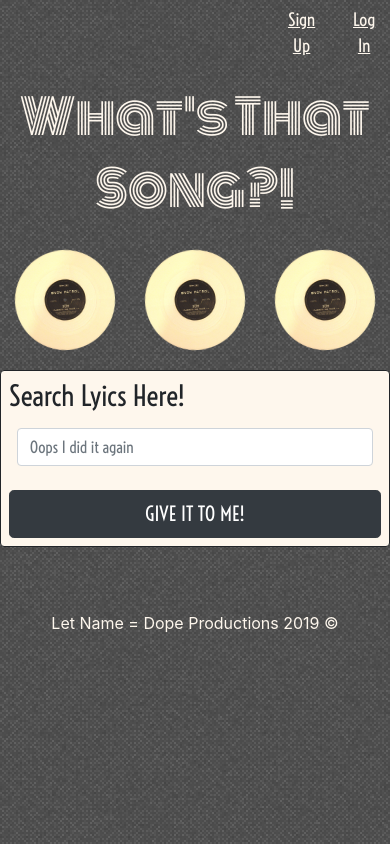
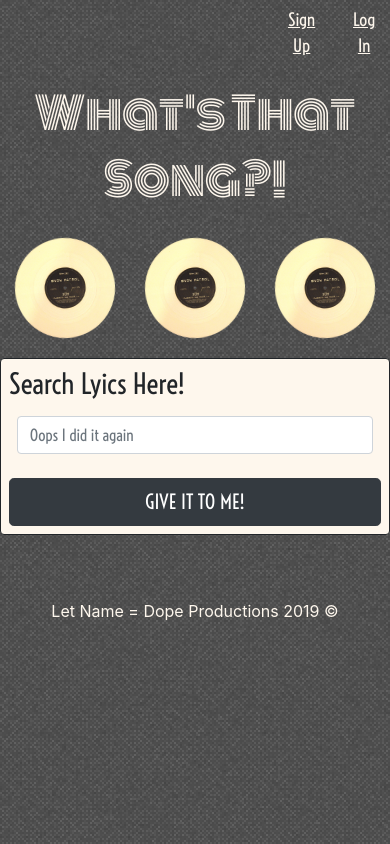
Before and after one commit to ks563/whatsThatSong, a plain HTML site: page index.html in a window 390 px wide. Drawn offline with nearby package versions, Linux system fonts and the light colour scheme; no server answers.

Commit message:
media query header font size

```diff
--- a/assets/css/songStyle.css
+++ b/assets/css/songStyle.css
@@ -4,7 +4,7 @@ body{
 }
 .header-container{
     font-family: 'Monoton', cursive;
-    font-size:7em;
+    font-size:6.5em;
     color: #fef7ed;
     text-align:center;
     padding-top: 2.5%;
@@ -104,7 +104,7 @@ body{
 @media (min-width: 200px) and (max-width: 767.98px) {
 
     .header-container{
-        font-size:3em;
+        font-size:2.75em;
     }
 
     .search-container{
@@ -119,7 +119,7 @@ body{
 
 @media (min-width:768px) and (max-width: 1199.98px) {
     .header-container{
-       font-size:5em;
+       font-size:4em;
    }
 }
 
```
